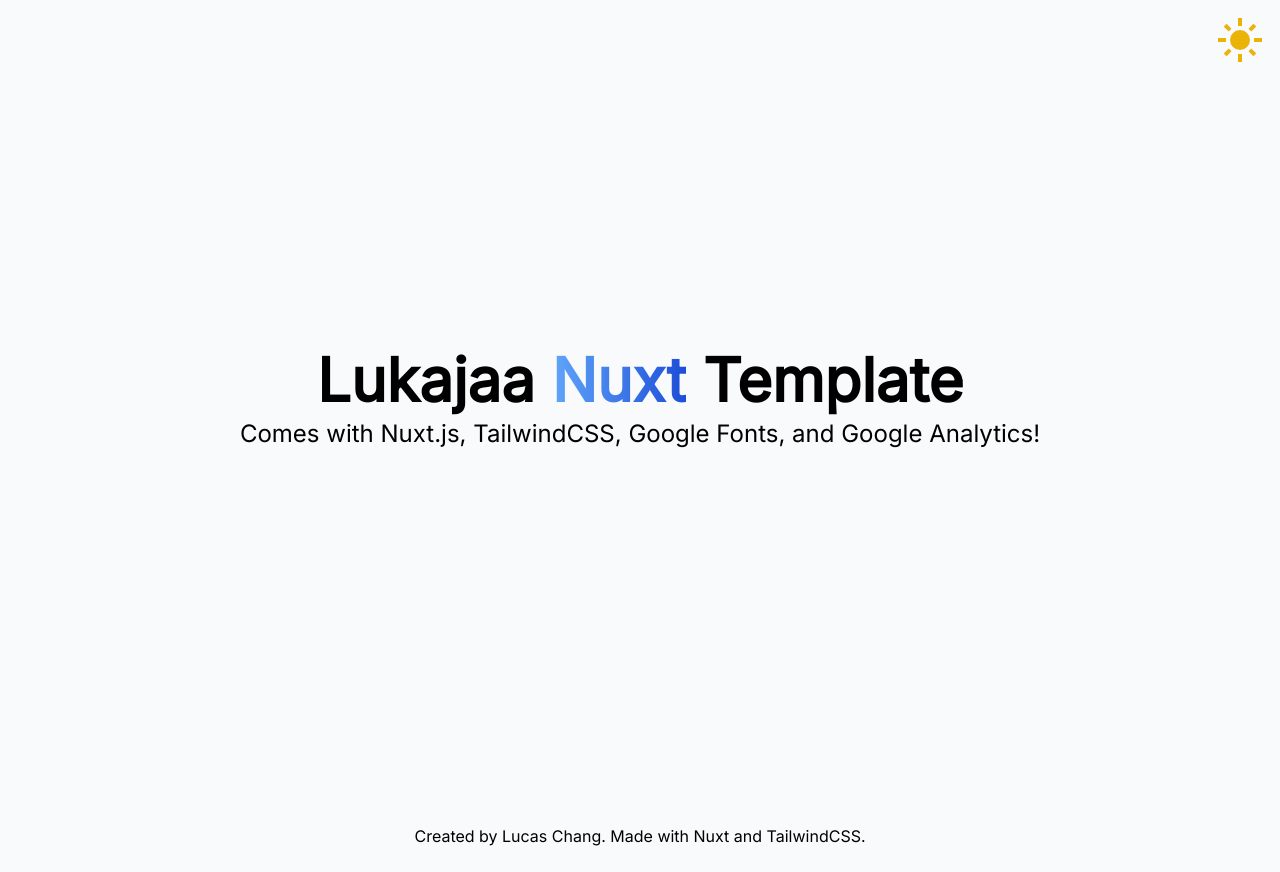
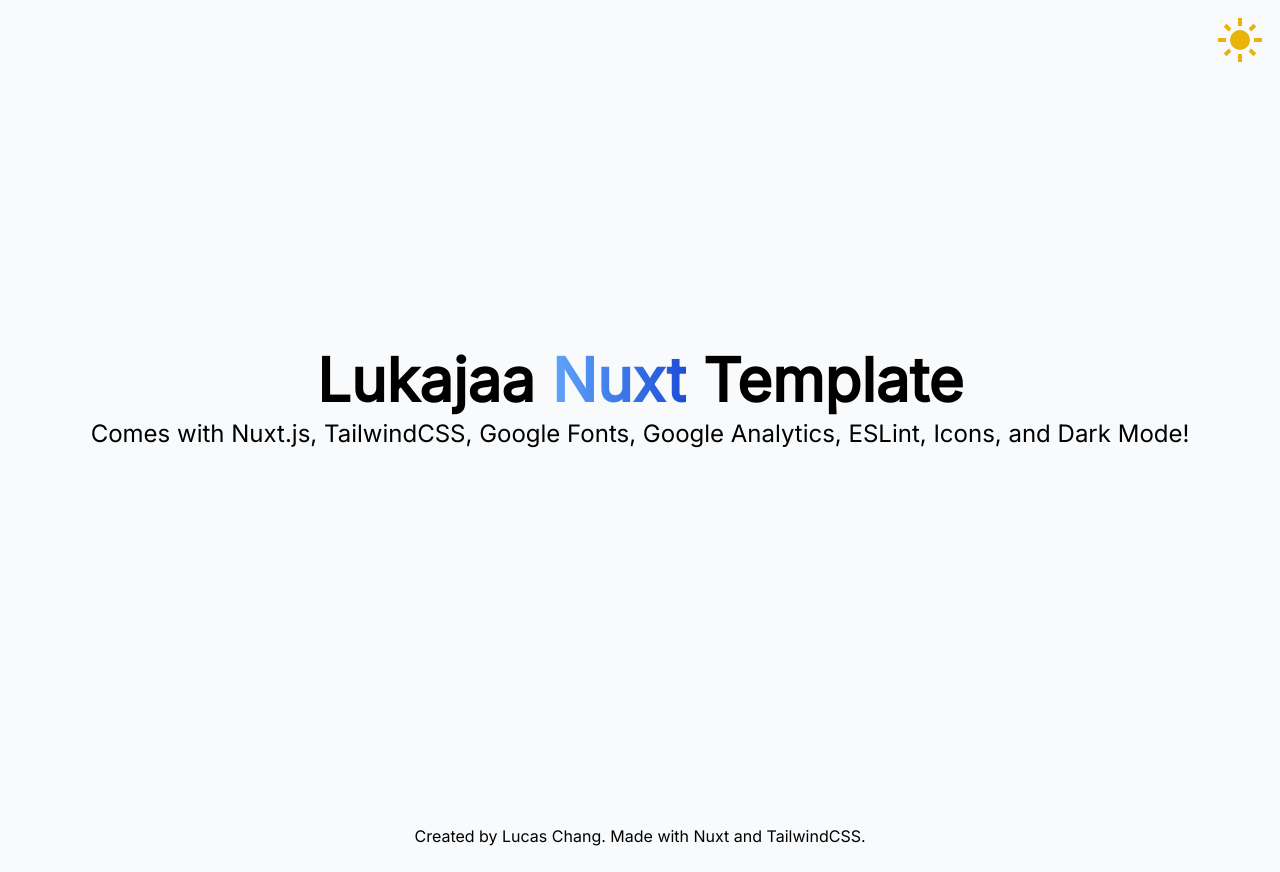
Before and after one commit to lukajaa/lukajaa-nuxt-template, a Nuxt app: page / in a window 1280 px wide. Built offline with nearby package versions, Linux system fonts and the light colour scheme.

Commit message:
update index.vue

```diff
--- a/pages/index.vue
+++ b/pages/index.vue
@@ -4,7 +4,7 @@
       Lukajaa <span class="bg-gradient-to-r from-blue-400 to-blue-700 bg-clip-text text-transparent">Nuxt</span> Template
     </p>
     <p class="text-center text-xl md:text-2xl mt-2 font-medium">
-      Comes with Nuxt.js, TailwindCSS, Google Fonts, and Google Analytics!
+      Comes with Nuxt.js, TailwindCSS, Google Fonts, Google Analytics, ESLint, Icons, and Dark Mode!
     </p>
   </div>
 </template>
```
